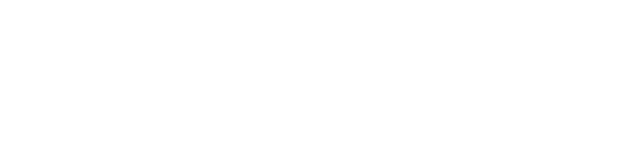
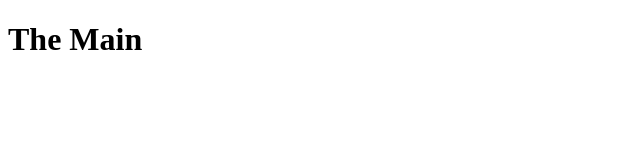
Before and after one commit to MathieuBecker86/helloWorld, a plain HTML site: page index.html in a window 1280 px wide. Shown: the whole page, without its empty margins (0-640 px from the left). Drawn offline with Linux system fonts and the light colour scheme.

Commit message:
We add a h1

```diff
--- a/index.html
+++ b/index.html
@@ -6,6 +6,7 @@
     <!-- On peut avoir d'autres méta-données ici -->
   </head>
   <body>
+    <h1>The Main</h1>
     <!-- Ici, on placera tout le contenu à destination
     de l'utilisateur -->
   </body>
```
